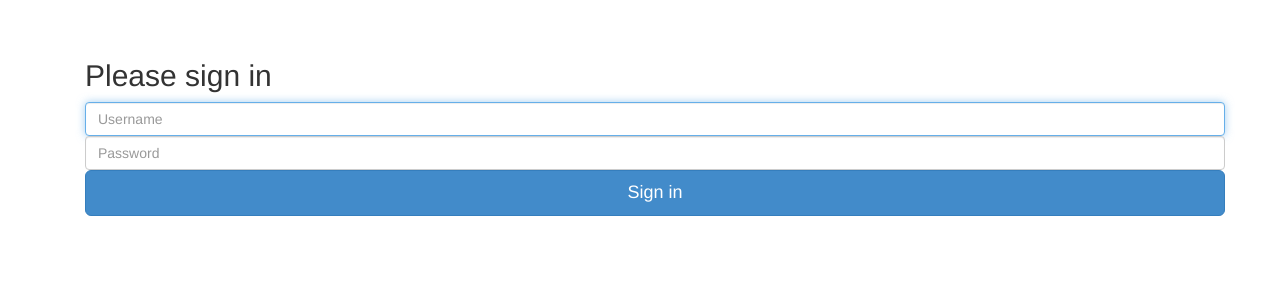
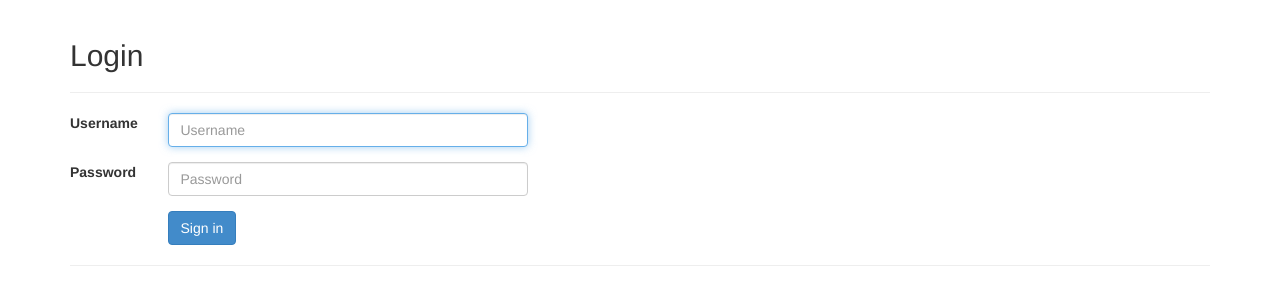
Before and after one commit to eulerjiang/ecloud, a Django app: page /login/ in a window 1280 px wide. Shown: the part 51-356 px from the top of the page. Run offline with Django 3.2, Linux system fonts and the light colour scheme; parts of the project's set-up code (start-up, migrations or seed data) failed here and were passed over; some libraries are stand-ins or nearby versions.

Commit message:
update login page for UI

```diff
--- a/templates/registration/login.html
+++ b/templates/registration/login.html
@@ -5,23 +5,35 @@
 
 {% block content %}
 
-  <div class="container">
-  {% if form.has_errors %}
-    <p>Your username and password didn't match. Please try again.</p>
-  {% endif %}
-
   <form class="form-signin" role="form" action="." method="post">
     {% csrf_token %}
-    <h2 class="form-signin-heading">Please sign in</h2>
-    <input type="text" class="form-control" placeholder="Username" id="id_username" maxlength="8" name="username" required autofocus>
-    <input id="id_password" name="password" type="password" class="form-control" placeholder="Password" required>
+    <h2 class="form-signin-heading">Login</h2>
+    <hr>
+    <div class="form-group row">
+      <label class="col-sm-1 control-label">Username</label>
+      <div class="col-sm-4">
+        <input type="text" class="form-control" placeholder="Username" id="id_username" maxlength="8" name="username" required autofocus>
+      </div>
+    </div>
+
+    <div class="form-group row">
+      <label class="col-sm-1 control-label">Password</label>
+      <div class="col-sm-4">
+        <input id="id_password" name="password" type="password" class="form-control" placeholder="Password" required>
+      </div>
+    </div>
+
     <input type="hidden" name="next" value="/" />
     <!--input type="submit" value="login" /-->
 
-    <button class="btn btn-lg btn-primary btn-block" type="submit">Sign in</button>
+    <div class="form-group row">
+        <div class="col-sm-offset-1 col-sm-4">
+          <button class="btn btn-primary" type="submit">Sign in</button>
+        </div>
+    </div>
+
   </form>
 
-  </div> <!-- /container -->
-
+  <hr>
 
 {% endblock %}
```
